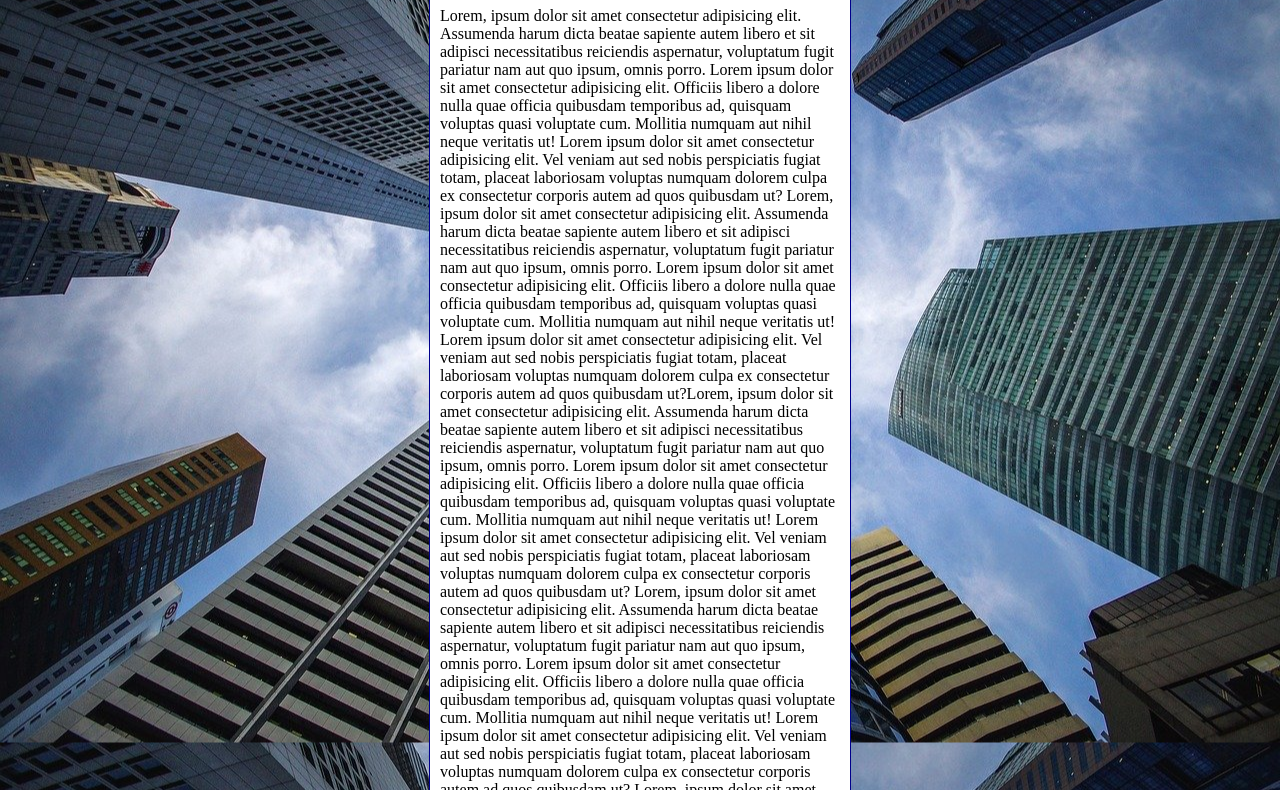
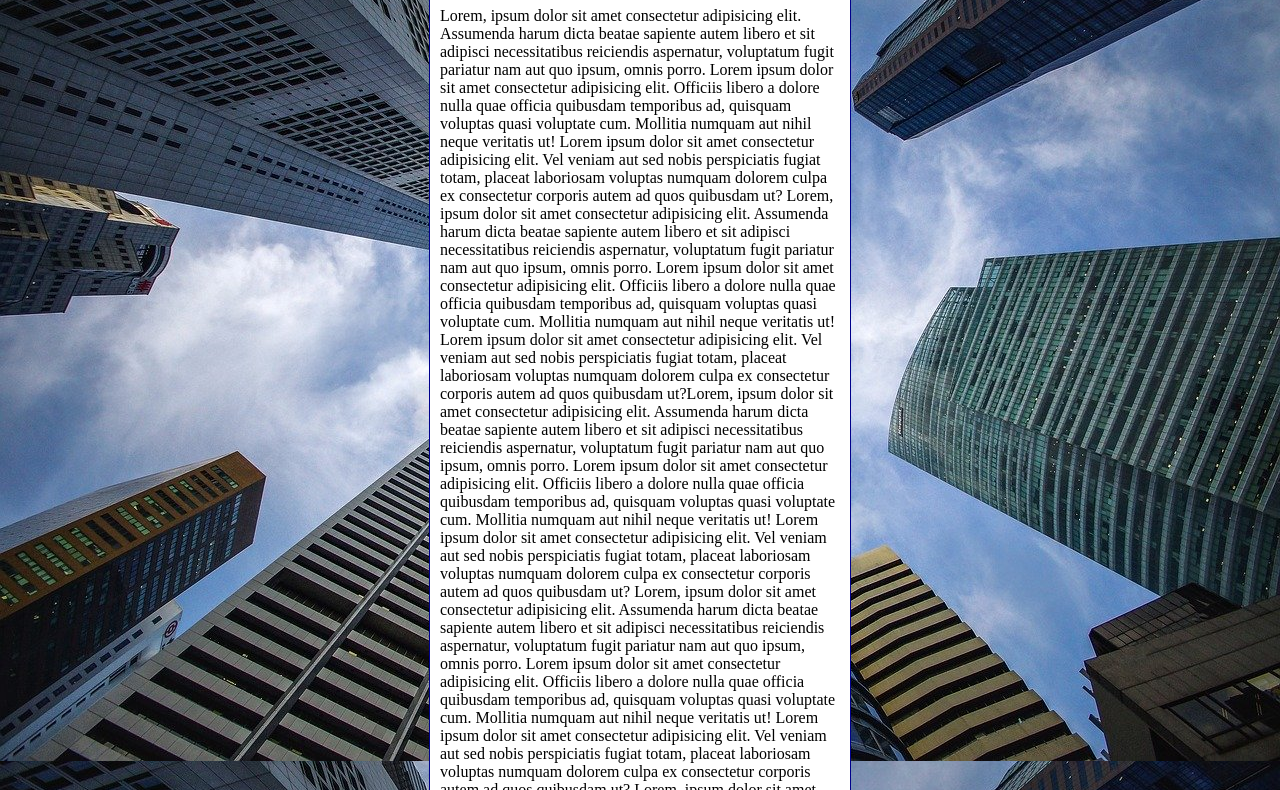
Before and after one commit to LuizHen7/HTML-CSS, a plain HTML site: page Exercicios/ex022 fundos/fundo006.html in a window 1280 px wide. Shown: the part 92-882 px from the top of the page. Drawn offline with Linux system fonts and the light colour scheme.

Commit message:
Atualizaçao exercicio 022

```diff
--- a/Exercicios/ex022 fundos/fundo006.html
+++ b/Exercicios/ex022 fundos/fundo006.html
@@ -7,16 +7,24 @@
     <style>
         body {
             height: 100vh;
-            background-color: black;
+            /*background-color: black;
             background-image: url('imagens/wallpaper002.jpg');
             background-position: center center;
-            background-repeat: repeat-y;
+            background-repeat: no-repeat;
+            background-size: cover;
+            background-attachment: fixed;*/
+
+            /* Shorthand - background
+             color > image > position > repeat > [size] > attachment
+            */
+
+            background: black url('imagens/wallpaper002.jpg') center center no-repeat fixed;
             background-size: cover;
         }
 
         main {
             background-color: white;
-            width: 400px;
+            max-width: 400px;
             padding: 10px;
             margin: auto;
             border: 1px solid darkblue;
```
